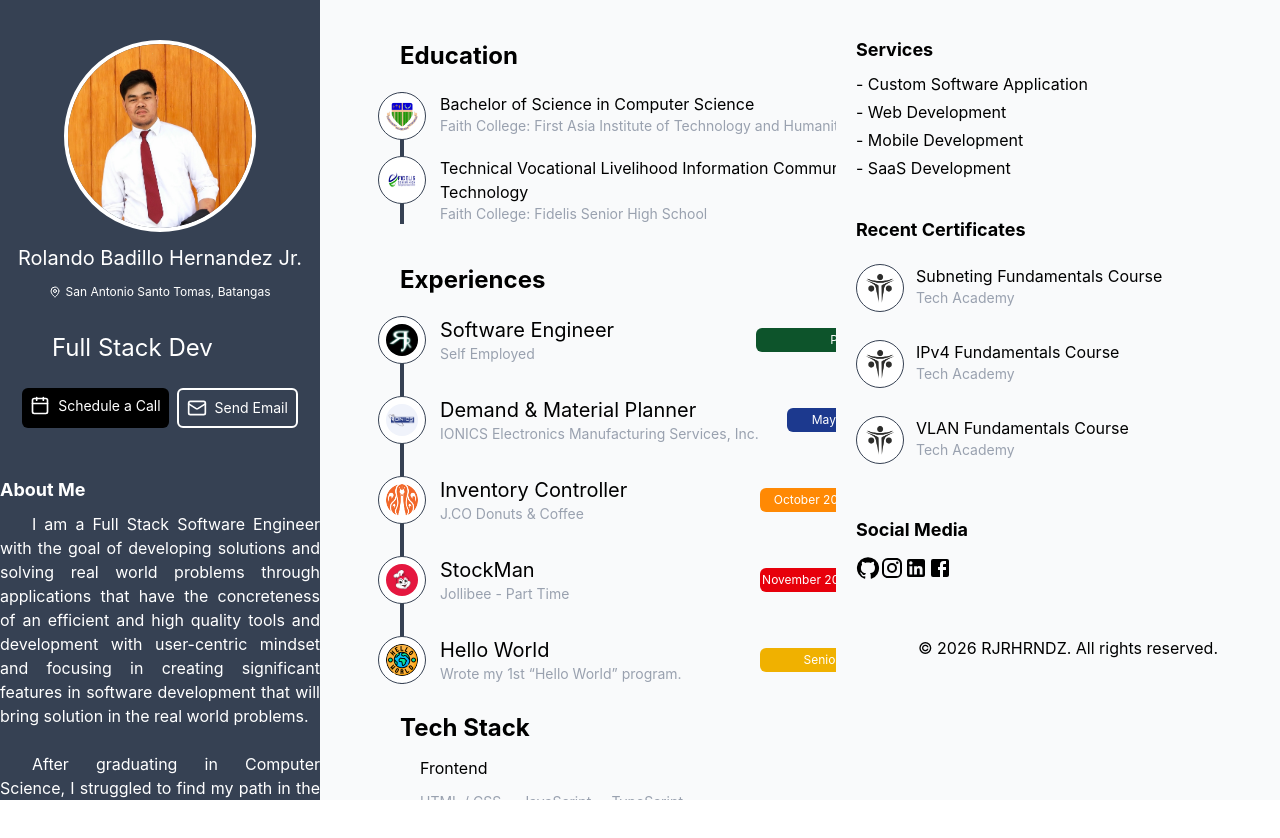
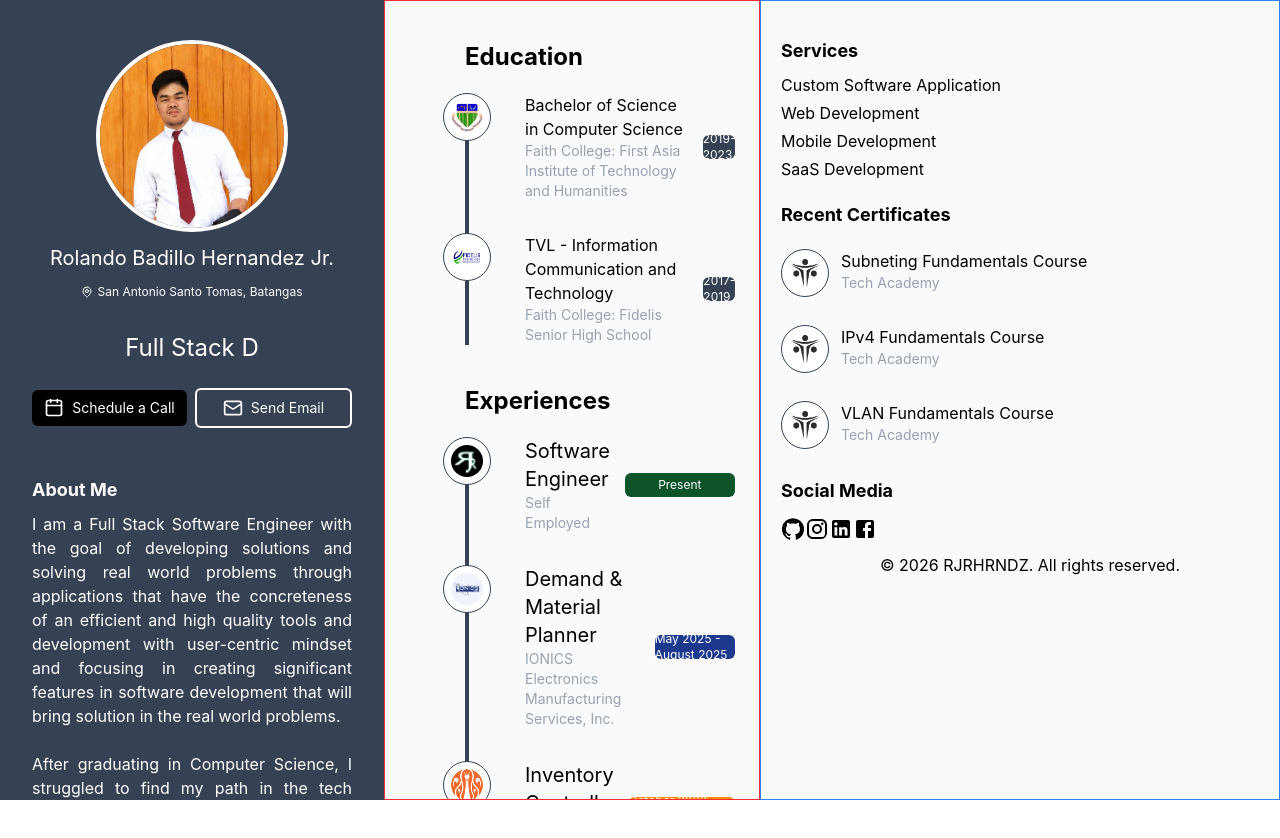
Before and after one commit to RolandoJr23/RBHJr-Portfolio, a React (Vite) app: page / in a window 1280 px wide. Shown: the top 838 px of the page. After the commit the page ends 800 px from the top, so only its background shows below. Built offline with nearby package versions, Linux system fonts and the light colour scheme.

Commit message:
Fixing responsive display on Left and Middle Container once minimize the screen display.

```diff
--- a/src/App.tsx
+++ b/src/App.tsx
@@ -98,33 +98,33 @@ function App() {
       </style>
       <div className="flex flex-col md:flex-row min-h-screen bg-gray-50">
         {/* Left Side Container */}
-        <div className="w-full md:w-lg h-auto md:h-lvh bg-gray-700 flex flex-col justify-baseline items-center pt-10 gap-2 "> {/* On mobile, take full width and auto height. On medium screens and up, revert to original width and full viewport height. */}
-          <div className="text-white w-80 h-fit flex flex-col gap-3 items-center mb-10" >
+        <div className="w-full md:w-80 lg:w-96 h-auto md:h-lvh bg-gray-700 flex flex-col justify-baseline items-center pt-10 px-4 gap-2 overflow-y-auto overflow-x-hidden [scrollbar-width:none] [-ms-overflow-style:none] [&::-webkit-scrollbar]:hidden">
+          <div className="text-white w-full max-w-xs h-fit flex flex-col gap-3 items-center mb-10" >
             {/* My Image */}
             <img src={myphoto} alt="Rolando Badillo Hernandez Jr." className="w-48 h-48 rounded-full border-4 border-white" /> {/* Added descriptive alt text for accessibility. */}
             {/* My Name */}
-            <h2 className="text-xl">Rolando Badillo Hernandez Jr.</h2>
+            <h2 className="text-xl text-center">Rolando Badillo Hernandez Jr.</h2>
             {/* My location */}
             <div className='w-full flex flex-row justify-center items-center gap-1 hover:text-red-500'>
               <MapPin className='w-3 h-3' />
               <h3 className='text-xs'><a href="https://maps.app.goo.gl/9PzyRR8uTxhctFDb9" target="_blank">San Antonio Santo Tomas, Batangas</a></h3>
             </div>
             {/* My Professions */}
-            <div className="text-2xl w-80 h-8 pl-13 flex items-center mt-5">
+            <div className="text-2xl w-full h-8 flex justify-center items-center mt-5">
               <h3>{displayedText}</h3>
             </div>
             {/* Buttons Schedule and Send Email */}
-            <div className="w-80 h-10 gap-2 flex justify-center item-center mt-3">
+            <div className="w-full max-w-xs flex flex-col sm:flex-row gap-2 justify-center items-center mt-3">
               <button
                 onClick={() => setShowSchedule(true)}
-                className="p-2 text-sm flex flex-row gap-2 text-white bg-black rounded-md hover:text-black hover:bg-white duration-300 cursor-pointer"><Calendar className="w-5 h-5" />Schedule a Call</button>
-              <button className="p-2 text-sm flex flex-row gap-2 text-white border-2 border-white rounded-md hover:text-black hover:bg-white cursor-pointer"><Mail className="w-5 h-5" /><a href="http://rolandojrhernandez0623200@gmail.com" target="_blank">Send Email</a></button>
+                className="w-full p-2 text-sm flex flex-row justify-center items-center gap-2 text-white bg-black rounded-md hover:text-black hover:bg-white duration-300 cursor-pointer"><Calendar className="w-5 h-5" />Schedule a Call</button>
+              <button className="w-full p-2 text-sm flex flex-row justify-center items-center gap-2 text-white border-2 border-white rounded-md hover:text-black hover:bg-white cursor-pointer"><Mail className="w-5 h-5" /><a href="mailto:rolandojrhernandez0623200@gmail.com" target="_blank">Send Email</a></button>
             </div>
           </div>
           {/* About */}
-          <div className="max-w-100 h-lg word-spacing-[0.5em] pb-5 font-sans">
-            <h2 className="text-white font-bold text-lg">About Me</h2>
-            <div className="text-white flex flex-col justify-normal mt-2 text-justify indent-8">
+          <div className="w-full h-auto pb-10 font-sans">
+            <h2 className="text-white font-bold text-lg px-4">About Me</h2>
+            <div className="text-white flex flex-col justify-normal mt-2 text-justify px-4"> {/* Changed indent-8 to px-4 for better mobile responsiveness */}
               <h3>I am a Full Stack Software Engineer with the goal of developing solutions and solving real world problems through applications that have the concreteness of an efficient and high quality tools and development with user-centric mindset and focusing in creating significant features in software development that will bring solution in the real world problems. </h3> <br />
               <h3>After graduating in Computer Science, I struggled to find my path in the tech industry especially as a Software Engineer, but those challenges motivated me to grow, learn and now to build software solutions. </h3> <br />
               <h3>Now, I'm focused and actively on building modern applications that integrate AI-powered tools to create smarter, more efficient, and innovative digital solutions.</h3>
@@ -133,18 +133,18 @@ function App() {
 
         </div>
         {/* Main Content Area (Middle Container) */}
-        <div className="w-full md:w-5xl h-auto md:h-lvh overflow-y-auto overflow-x-hidden scroll-smooth [scrollbar-width:none] [-ms-overflow-style:none] [&::-webkit-scrollbar]:hidden">
+        <div className="w-full md:flex-1 h-auto md:h-lvh overflow-y-auto overflow-x-hidden scroll-smooth [scrollbar-width:none] [-ms-overflow-style:none] [&::-webkit-scrollbar]:hidden border border-red-500">
           {/* Education */}
-          <div className="w-3xl h-fit m-10 ml-20 reveal">
+          <div className="max-w-3xl w-full h-fit my-10 px-6 md:pl-20 reveal">
             {/* Timelime Education */}
             <div className="w-full">
               <h2 className="text-2xl font-bold text-black">Education</h2>
               <div className="mt-5 relative border-l-4 border-gray-700 pl-4">
                 {/*Faith */}
-                <div className="mb-5 relative">
-                  <div className="absolute flex justify-center items-center w-12 h-12 bg-white rounded-full -left-10.5 border border-gray-700  hover:border-4 hover:border-blue-800"><img src={faithlogo} alt="" className="w-8 h-8 rounded-full" /></div>
-                  <div className='w-xl flex flex-row items-center gap-10'>
-                    <div className=''>
+                <div className="mb-8 relative">
+                  <div className="absolute flex justify-center items-center w-12 h-12 bg-white rounded-full -left-10.5 border border-gray-700 hover:border-4 hover:border-blue-800"><img src={faithlogo} alt="" className="w-8 h-8 rounded-full" /></div>
+                  <div className='flex flex-col sm:flex-row sm:items-center justify-between gap-2'>
+                    <div className='pl-5'>
                       <h1 className="text-base text-black pl-5">Bachelor of Science in Computer
                         Science</h1>
                       <h3 className="text-sm text-gray-400 pl-5">Faith College: First Asia Institute of
@@ -158,10 +158,9 @@ function App() {
                 {/* Fidelis */}
                 <div className="mb-8 relative">
                   <div className="absolute flex justify-center items-center w-12 h-12 bg-white rounded-full -left-10.5 border border-gray-700 hover:border-4 hover:border-green-600"><img src={fidelislogo} alt="" className="w-8 h-8 rounded-full" /></div>
-                  <div className='w-2xl flex flex-row items-center gap-5'>
-                    <div className='w-1xl'>
-                      <h1 className="text-base text-black pl-5">Technical Vocational Livelihood
-                        Information Communication and
+                  <div className='flex flex-col sm:flex-row sm:items-center justify-between gap-2'>
+                    <div className='pl-5'>
+                      <h1 className="text-base text-black pl-5">TVL - Information Communication and
                         Technology</h1>
                       <h3 className="text-sm text-gray-400 pl-5">Faith College: Fidelis Senior High School</h3>
                     </div>
@@ -173,7 +172,7 @@ function App() {
               </div>
             </div>
           </div>
-          <div className="w-fit h-60 ml-20 mb-52 reveal">
+          <div className="max-w-3xl w-full h-fit px-6 md:pl-20 mb-10 reveal">
             {/* Timelime Experience */}
             <div className="w-full">
               <h2 className="text-2xl font-bold text-black">Experiences</h2>
@@ -181,8 +180,8 @@ function App() {
                 {/*Software Engineer Self Employed*/}
                 <div className="mb-8 relative">
                   <div className="absolute flex justify-center items-center w-12 h-12 bg-white rounded-full -left-10.5 border border-gray-700 hover:border-4 hover:border-green-900"><img src={rjrlogo} alt="" className="w-8 h-8 rounded-full" /></div>
-                  <div className='w-xl flex flex-row items-center gap-14'>
-                    <div className='w-70'>
+                  <div className='flex flex-col sm:flex-row sm:items-center justify-between gap-2'>
+                    <div className='pl-5'>
                       <h1 className="text-xl text-black pl-5">Software Engineer</h1>
                       <h3 className="text-sm text-gray-400 pl-5">Self Employed</h3>
                     </div>
@@ -194,8 +193,8 @@ function App() {
                 {/*Experience in Ionics */}
                 <div className="mb-8 relative">
                   <div className="absolute flex justify-center items-center w-12 h-12 bg-white rounded-full -left-10.5 border border-gray-700 hover:border-4 hover:border-blue-900"><img src={ionicslogo} alt="" className="w-8 h-8 rounded-full" /></div>
-                  <div className='w-xl flex flex-row items-center gap-7'>
-                    <div className=''>
+                  <div className='flex flex-col sm:flex-row sm:items-center justify-between gap-2'>
+                    <div className='pl-5'>
                       <h1 className="text-xl text-black pl-5">Demand & Material Planner</h1>
                       <h3 className="text-sm text-gray-400 pl-5">IONICS Electronics Manufacturing Services, Inc.</h3>
                     </div>
@@ -207,8 +206,8 @@ function App() {
                 {/* Experience in Jco */}
                 <div className="mb-8 relative">
                   <div className="absolute flex justify-center items-center w-12 h-12 bg-white rounded-full -left-10.5 border border-gray-700 hover:border-4 hover:border-orange-500"><img src={jcologo} alt="" className="w-8 h-8 rounded-full" /></div>
-                  <div className='w-xl flex flex-row items-center gap-25'>
-                    <div className='w-60'>
+                  <div className='flex flex-col sm:flex-row sm:items-center justify-between gap-2'>
+                    <div className='pl-5'>
                       <h1 className="text-xl text-black pl-5">Inventory Controller</h1>
                       <h3 className="text-sm text-gray-400 pl-5">J.CO Donuts & Coffee</h3>
                     </div>
@@ -220,8 +219,8 @@ function App() {
                 {/* Experience in Jollibee */}
                 <div className="mb-8 relative">
                   <div className="absolute flex justify-center items-center w-12 h-12 bg-white rounded-full -left-10.5 border border-gray-700 hover:border-4 hover:border-red-600"><img src={jollibeelogo} alt="" className="w-8 h-8 rounded-full" /></div>
-                  <div className='w-xl flex flex-row items-center gap-25'>
-                    <div className='w-60'>
+                  <div className='flex flex-col sm:flex-row sm:items-center justify-between gap-2'>
+                    <div className='pl-5'>
                       <h1 className="text-xl text-black pl-5">StockMan</h1>
                       <h3 className="text-sm text-gray-400 pl-5">Jollibee - Part Time</h3>
                     </div>
@@ -233,8 +232,8 @@ function App() {
                 {/* First wrote of Hello World */}
                 <div className="mb-8 relative">
                   <div className="absolute flex justify-center items-center w-12 h-12 bg-white rounded-full -left-10.5 border border-gray-700 hover:border-4 hover:border-yellow-500"><img src={helloworldlogo} alt="" className="w-8 h-8 rounded-full" /></div>
-                  <div className='w-xl flex flex-row items-center gap-5'>
-                    <div className='w-80'>
+                  <div className='flex flex-col sm:flex-row sm:items-center justify-between gap-2'>
+                    <div className='pl-5'>
                       <h1 className="text-xl text-black pl-5">Hello World</h1>
                       <h3 className="text-sm text-gray-400 pl-5">Wrote my 1st “Hello World” program.</h3>
                     </div>
@@ -247,11 +246,11 @@ function App() {
             </div>
           </div>
           {/* Tech Stack  */}
-          <div className='w-3xl h-fit ml-20 mb-10 reveal'>
+          <div className='max-w-3xl w-full h-fit px-6 md:pl-20 mb-10 reveal'>
             <h1 className='text-2xl font-bold text-black'>Tech Stack</h1>
             <div className='mt-3'>
               <h1 className='text-md text-black pl-5'>Frontend</h1>
-              <div className='flex flex-row mt-3'>
+              <div className='flex flex-wrap mt-3'>
                 <h2 className='text-sm text-gray-400 pl-5'>HTML / CSS</h2>
                 <h2 className='text-sm text-gray-400 pl-5'>JavaScript</h2>
                 <h2 className='text-sm text-gray-400 pl-5'>TypeScript</h2>
@@ -259,7 +258,7 @@ function App() {
             </div>
             <div className='mt-3'>
               <h1 className='text-md text-black pl-5'>Framework</h1>
-              <div className='flex flex-row mt-3'>
+              <div className='flex flex-wrap mt-3'>
                 <h2 className='text-sm text-gray-400 pl-5'>React</h2>
                 <h2 className='text-sm text-gray-400 pl-5'>Express.js</h2>
                 <h2 className='text-sm text-gray-400 pl-5'>.Net</h2>
@@ -267,7 +266,7 @@ function App() {
             </div>
             <div className='mt-3'>
               <h1 className='text-md text-black pl-5'>Backend</h1>
-              <div className='flex flex-ro mt-3'>
+              <div className='flex flex-wrap mt-3'>
                 <h2 className='text-sm text-gray-400 pl-5'>Node.js</h2>
                 <h2 className='text-sm text-gray-400 pl-5'>PHP</h2>
                 <h2 className='text-sm text-gray-400 pl-5'>Python</h2>
@@ -277,7 +276,7 @@ function App() {
             </div>
             <div className='mt-3'>
               <h1 className='text-md text-black pl-5'>Database</h1>
-              <div className='flex flex-row mt-3'>
+              <div className='flex flex-wrap mt-3'>
                 <h2 className='text-sm text-gray-400 pl-5'>MySQL</h2>
                 <h2 className='text-sm text-gray-400 pl-5'>MSSQL</h2>
                 <h2 className='text-sm text-gray-400 pl-5'>MongoDB</h2>
@@ -287,7 +286,7 @@ function App() {
             </div>
             <div className='mt-3'>
               <h1 className='text-md text-black pl-5'>Development Tools</h1>
-              <div className='flex flex-row mt-3'>
+              <div className='flex flex-wrap mt-3'>
                 <h2 className='text-sm text-gray-400 pl-5'>VS Code</h2>
                 <h2 className='text-sm text-gray-400 pl-5'>Visual Studio 2022</h2>
                 <h2 className='text-sm text-gray-400 pl-5'>Github</h2>
@@ -297,7 +296,7 @@ function App() {
             </div>
           </div>
           {/* Recent Projects */}
-          <div className='w-3xl h-fit ml-20 pb-20 reveal'>
+          <div className='max-w-3xl w-full h-fit px-6 md:pl-20 pb-20 reveal'>
             <h1 className='text-2xl font-bold text-black mb-6'>Recent Projects</h1>
             <div className='grid grid-cols-1 md:grid-cols-2 gap-6'>
               {/* Project 1 */}
@@ -340,24 +339,24 @@ function App() {
           </div>
         </div>
         {/* Right Side Container (currently empty) */}
-        <div className='w-full md:w-md pl-5 pt-4'> {/* On mobile, take full width and auto height. On medium screens and up, revert to original width. */}
+        <div className='w-full md:w-80 lg:w-130 pl-5 pt-4 overflow-y-auto md:h-lvh [scrollbar-width:none] [-ms-overflow-style:none] [&::-webkit-scrollbar]:hidden border border-blue-500'>
           {/* Services */}
-          <div className="w-80 h-40 mt-5">
+          <div className="w-full max-w-xs h-auto mt-5">
             <h2 className="text-black font-bold text-lg">Services</h2>
             <div className="text-black mt-2">
-              <h3 className="mb-1">- Custom Software Application</h3>
-              <h3 className="mb-1">- Web Development</h3>
-              <h3 className="mb-1">- Mobile Development</h3>
-              <h3 className="mb-1">- SaaS Development</h3>
+              <h3 className="mb-1">Custom Software Application</h3>
+              <h3 className="mb-1">Web Development</h3>
+              <h3 className="mb-1">Mobile Development</h3>
+              <h3 className="mb-1">SaaS Development</h3>
             </div>
           </div>
           {/* Recent Certificates */}
-          <div className="max-w-2xl h-72 mt-5">
+          <div className="w-full max-w-xs mt-5">
             <h2 className="text-black font-bold text-lg">Recent Certificates</h2>
             <div className="mb-8 mt-5 relative">
               <div className="absolute flex justify-center items-center w-12 h-12 bg-white rounded-full -left-0 border border-gray-700 hover:border-4 hover:border-black"><img src={techacademylogo} alt="" className="w-8 h-8 rounded-full" /></div>
-              <div className='w-sm flex flex-row items-center gap-25 ml-10'>
-                <div className='w-80'>
+              <div className='flex flex-row items-center ml-10'>
+                <div className='w-full'>
                   <h1 className="text-md text-black pl-5">Subneting Fundamentals Course</h1>
                   <h3 className="text-sm text-gray-400 pl-5">Tech Academy</h3>
                 </div>
@@ -365,8 +364,8 @@ function App() {
             </div>
             <div className="mb-8 mt-5 relative">
               <div className="absolute flex justify-center items-center w-12 h-12 bg-white rounded-full -left-0 border border-gray-700 hover:border-4 hover:border-black"><img src={techacademylogo} alt="" className="w-8 h-8 rounded-full" /></div>
-              <div className='w-sm flex flex-row items-center gap-25 ml-10'>
-                <div className='w-80'>
+              <div className='flex flex-row items-center ml-10'>
+                <div className='w-full'>
                   <h1 className="text-md text-black pl-5">IPv4 Fundamentals Course</h1>
                   <h3 className="text-sm text-gray-400 pl-5">Tech Academy</h3>
                 </div>
@@ -374,8 +373,8 @@ function App() {
             </div>
             <div className="mb-8 mt-5 relative">
               <div className="absolute flex justify-center items-center w-12 h-12 bg-white rounded-full -left-0 border border-gray-700 hover:border-4 hover:border-black"><img src={techacademylogo} alt="" className="w-8 h-8 rounded-full" /></div>
-              <div className='w-sm flex flex-row items-center gap-25 ml-10'>
-                <div className='w-80'>
+              <div className='flex flex-row items-center ml-10'>
+                <div className='w-full'>
                   <h1 className="text-md text-black pl-5">VLAN Fundamentals Course</h1>
                   <h3 className="text-sm text-gray-400 pl-5">Tech Academy</h3>
                 </div>
@@ -383,7 +382,7 @@ function App() {
             </div>
           </div>
           {/* Social Media */}
-          <div className="w-80 h-30 mt-3">
+          <div className="w-full max-w-xs mt-3">
             <h2 className="text-black font-bold text-lg">Social Media</h2>
             <div className='h-12 flex items-center'>
               <GitHubIcon className='w-5 h-5 cursor-pointer'><a href="https://github.com/RolandoJr23/RolandoJr23.git" target="_blank"></a></GitHubIcon>
```
